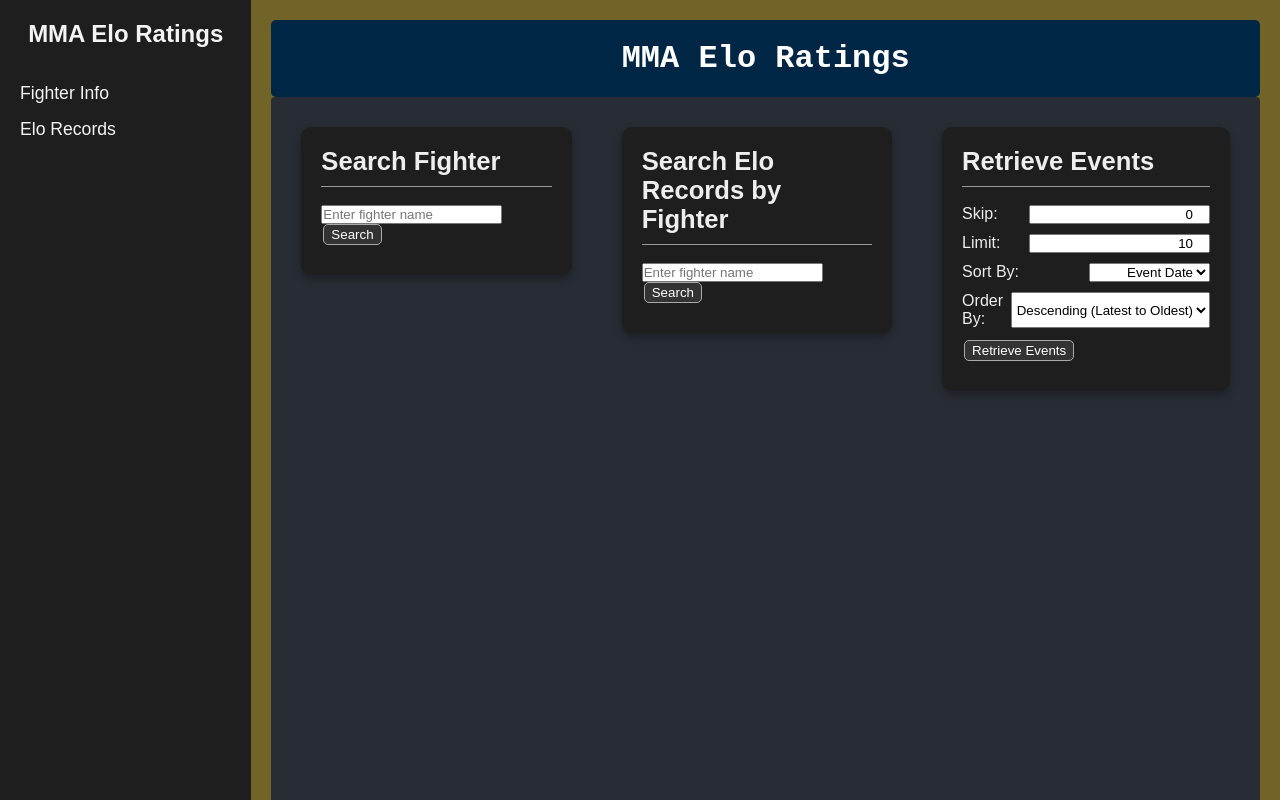
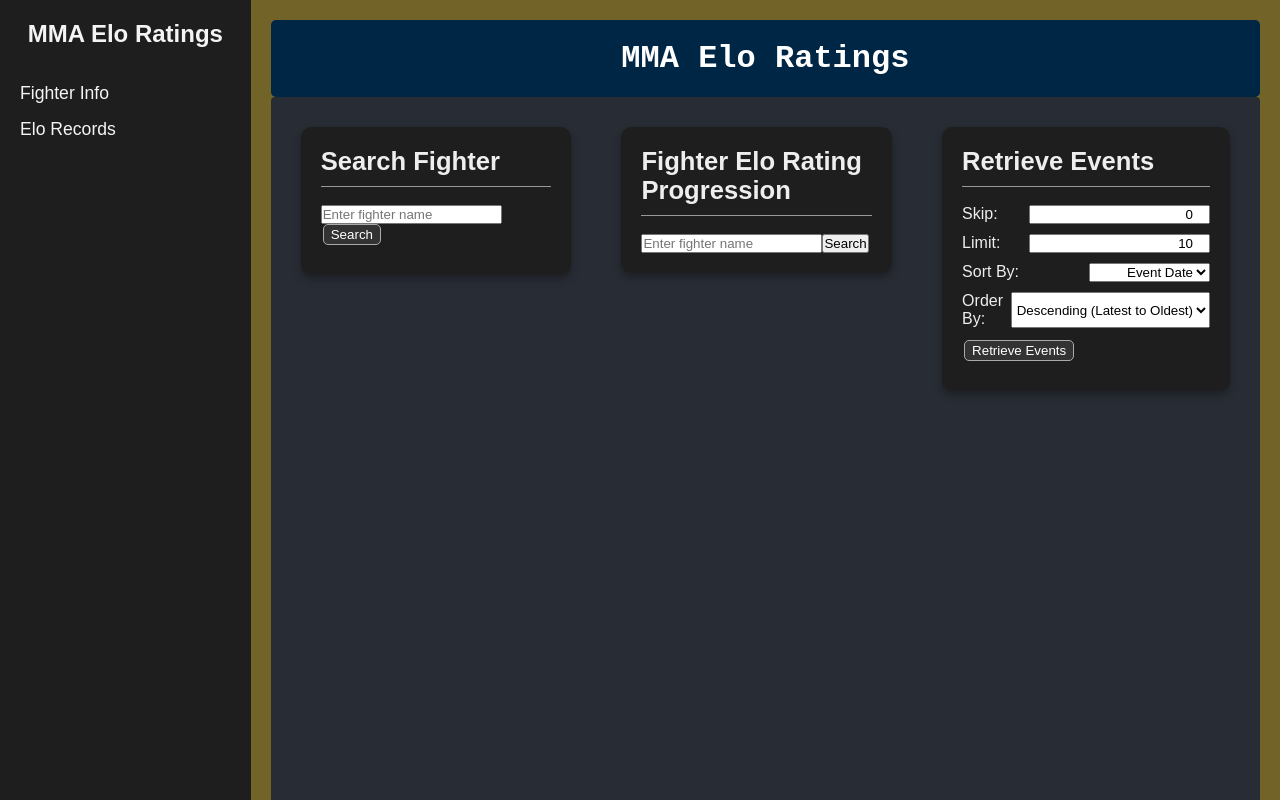
Before and after one commit to alpinedev51/mma-elo-engine-py, a React (Create React App) app in the folder frontend/: page / in a window 1280 px wide. Built offline with nearby package versions, Linux system fonts and the light colour scheme.

Commit message:
fix componeent for new elo records api

```diff
--- a/frontend/src/components/EloRecordsByFighter.js
+++ b/frontend/src/components/EloRecordsByFighter.js
@@ -1,11 +1,10 @@
 import React, { useState } from 'react';
-import { getEloProgressionByFighter, getEloRecordsByFighter } from '../services/apiService';
+import { getEloProgressionByFighter } from '../services/apiService';
 import { LineChart, Line, XAxis, YAxis, CartesianGrid, Tooltip, ResponsiveContainer, Legend } from "recharts";
 
 const EloRecordsByFighter = () => {
     const [fighterName, setFighterName] = useState('');
     const [fightersData, setFightersData] = useState([]);
-    const [eloRecords, setEloRecords] = useState([]);
     const [error, setError] = useState('');
     const [loading, setLoading] = useState(false);
 
@@ -16,64 +15,142 @@ const EloRecordsByFighter = () => {
         }
         setError('');
         setFightersData([]);
-        setEloRecords([]);
         setLoading(true);
 
         try {
             const data = await getEloProgressionByFighter(fighterName, 'asc');
             setFightersData(data);
-            const records = await getEloRecordsByFighter(fighterName, 'asc');
-
-            const formattedRecords = records.map((record, index) => ({
-                fight: index,
-                fighterName: record.fighter_name,
-                elo: parseFloat(record.elo_rating),
-            }));
-            setEloRecords(formattedRecords);
         } catch (err) {
-            setError('No Elo records returned for this fighter.');
+            if (err.response?.status === 404) {
+                setError(`No records found for "${fighterName}"`);
+            } else {
+                setError('Error fetching fighter Elo records');
+            }
         } finally {
             setLoading(false);
         }
     };
 
+    const handleKeyDown = (e) => {
+        if (e.key === 'Enter') {
+            handleSearch();
+        }
+    };
+
+    const CustomTooltip = ({ active, payload, label }) => {
+        if (active && payload && payload.length) {
+            const data = payload[0].payload;
             return (
-        <div className="elo-records">
-            <h2>Search Elo Records by Fighter</h2>
+                <div className="custom-tooltip bg-white p-3 border rounded shadow-lg">
+                    <p className="font-semibold">{data.fighter_name}</p>
+                    <p>Fight: {data.fight_number - 1}</p>
+                    <p>Elo Rating: {data.elo.toFixed(1)}</p>
+                    {data.event_name && <p>Event: {data.event_name}</p>}
+                    {data.event_date && <p>Date: {new Date(data.event_date).toLocaleDateString()}</p>}
+                </div>
+            );
+        }
+        return null;
+    };
+
+    return (
+        <div className="elo-records p-4">
+            <div className="mb-6">
+                <h2 className="text-2xl font-bold mb-4">Fighter Elo Rating Progression</h2>
+                <div className="flex gap-2">
                     <input
                         type="text"
                         value={fighterName}
                         onChange={(e) => setFighterName(e.target.value)}
+                        onKeyDown={handleKeyDown}
                         placeholder="Enter fighter name"
+                        className="px-3 py-2 border rounded flex-grow"
                     />
-            <button className="search-button" onClick={handleSearch}>
-                Search
+                    <button
+                        className="px-4 py-2 bg-blue-600 text-white rounded hover:bg-blue-700 disabled:bg-blue-300"
+                        onClick={handleSearch}
+                        disabled={loading}
+                    >
+                        {loading ? 'Searching...' : 'Search'}
                     </button>
+                </div>
+                {error && <p className="text-red-500 mt-2">{error}</p>}
+            </div>
 
-            {error && <p style={{ color: 'red' }}>{error}</p>}
-            {eloRecords.length > 0 && (
-                <ul>
-                    {eloRecords.map(record => (
-                        <li key={record.fight}>
-                            <strong>{record.fighterName}</strong>: Elo Rating - {parseFloat(record.elo).toFixed(1)}
-                        </li>
-                    ))}
-                </ul>
-            )}
+            {fightersData.map((fighter) => (
+                <div key={fighter.fighter_id} className="mb-8">
+                    <div className="mb-4">
+                        <h3 className="text-xl font-semibold">
+                            {fighter.fighter_name}
+                        </h3>
+                        <p className="text-gray-600">
+                            Total Fights: {fighter.total_fights}
+                        </p>
+                    </div>
 
-            {eloRecords.length > 0 && (
-                <div className="mt-6">
-                    <h3 className="text-xl font-semibold mb-2">Elo Progression</h3>
-                    <ResponsiveContainer width="100%" height={300}>
-                        <LineChart data={eloRecords}>
+                    <div className="bg-white p-4 rounded-lg shadow">
+                        <ResponsiveContainer width="100%" height={400}>
+                            <LineChart
+                                data={fighter.elo_progression.map(record => ({
+                                    ...record,
+                                    elo: parseFloat(record.elo_rating),
+                                    fight_number: record.fight_number
+                                }))}
+                                margin={{ top: 10, right: 30, left: 20, bottom: 30 }}
+                            >
                                 <CartesianGrid strokeDasharray="3 3" />
-                            <XAxis dataKey="fight" label={{ value: "Fight Number", position: "insideBottom", offset: -5 }} />
-                            <YAxis domain={["auto", "auto"]} label={{ value: "Elo rating", angle: -90, position: "insideLeft" }} />
-                            <Line type="monotone" dataKey="elo" stroke="#1D4ED8" strokeWidth={2} dot={{ r: 4 }} />
+                                <XAxis
+                                    dataKey="fight_number"
+                                    label={{ value: "Fight Number", position: "insideBottom", offset: -5 }}
+                                />
+                                <YAxis
+                                    domain={['auto', 'auto']}
+                                    label={{ value: "Elo Rating", angle: -90, position: "insideLeft" }}
+                                />
+                                <Tooltip content={<CustomTooltip />} />
+                                <Legend />
+                                <Line
+                                    type="monotone"
+                                    dataKey="elo"
+                                    name="Elo Rating"
+                                    stroke="#1D4ED8"
+                                    strokeWidth={2}
+                                    dot={{ r: 4 }}
+                                    activeDot={{ r: 8 }}
+                                />
                             </LineChart>
                         </ResponsiveContainer>
                     </div>
-            )}
+
+                    <div className="mt-4 overflow-x-auto">
+                        <table className="min-w-full table-auto">
+                            <thead>
+                                <tr className="bg-gray-100">
+                                    <th className="px-4 py-2">Fight #</th>
+                                    <th className="px-4 py-2">Elo Rating</th>
+                                    <th className="px-4 py-2">Event</th>
+                                    <th className="px-4 py-2">Date</th>
+                                </tr>
+                            </thead>
+                            <tbody>
+                                {fighter.elo_progression.map((record) => (
+                                    <tr key={record.elo_record_id} className="border-b">
+                                        <td className="px-4 py-2 text-center">{record.fight_number}</td>
+                                        <td className="px-4 py-2 text-center">{parseFloat(record.elo_rating).toFixed(1)}</td>
+                                        <td className="px-4 py-2">{record.event_name || '-'}</td>
+                                        <td className="px-4 py-2">
+                                            {record.event_date
+                                                ? new Date(record.event_date).toLocaleDateString()
+                                                : '-'
+                                            }
+                                        </td>
+                                    </tr>
+                                ))}
+                            </tbody>
+                        </table>
+                    </div>
+                </div>
+            ))}
         </div>
     );
 };
```
Lines whose indentation alone changed are shown as unchanged.
